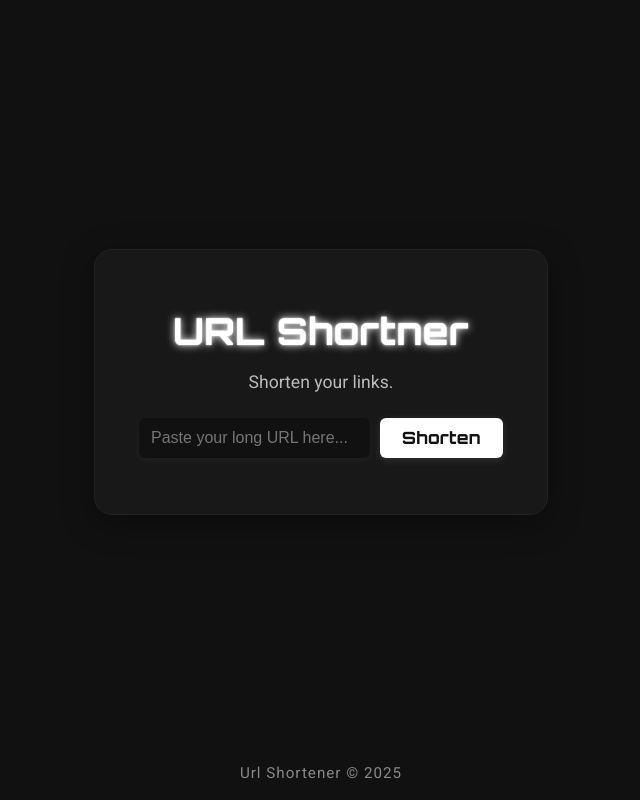
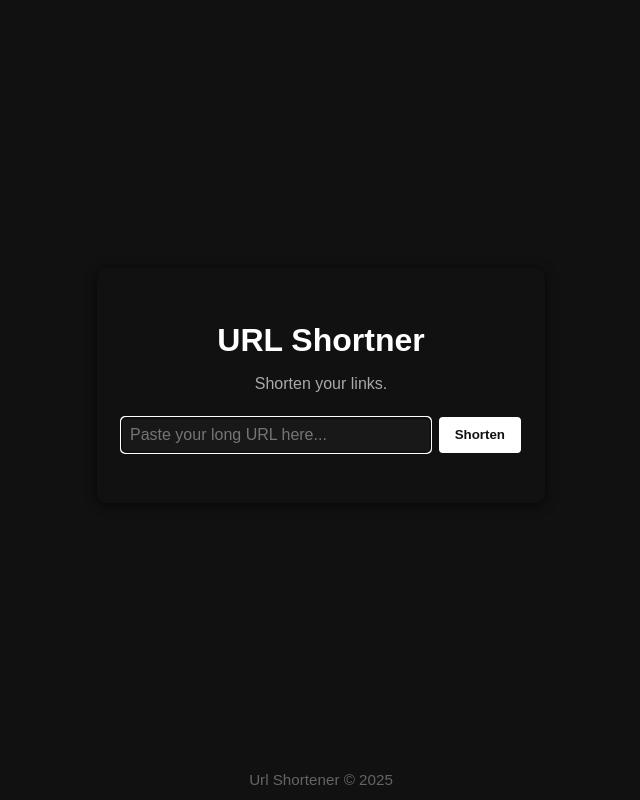
Before and after one commit to S-Swayam/url-shorte, a Flask app: page / in a window 1280 px wide. Shown: the whole page, without its empty margins (319-959 px from the left). Run offline with Flask 3, Linux system fonts and the light colour scheme.

Commit message:
Initial commit: Flask URL shortener

```diff
--- a/static/css/main.css
+++ b/static/css/main.css
@@ -1,14 +1,12 @@
 /* Main body styles */
 body {
-    font-family: 'Roboto', Arial, sans-serif;
+    font-family: Arial, sans-serif;
     background: #111;
+    color: #fff;
     margin: 0;
-    padding: 0;
     min-height: 100vh;
-    color: #fff;
     display: flex;
     flex-direction: column;
-    min-height: 100vh;
 }
 
 /* Center the main box */
@@ -21,88 +19,71 @@ body {
 
 /* Main container box */
 .container {
-    max-width: 420px;
-    background: #181818;
-    padding: 36px 44px 32px 44px;
-    border-radius: 18px;
-    box-shadow: 0 8px 32px 0 rgba(0,0,0,0.37);
-    border: 1px solid #222;
+    width: 100%;
+    max-width: 400px;
+    background: #111;
+    padding: 32px 24px;
+    border-radius: 10px;
+    box-shadow: 0 2px 12px #000a;
 }
 
 /* Title style */
 .title {
-    font-family: 'Orbitron', 'Roboto', Arial, sans-serif;
-    font-size: 2.2rem;
     text-align: center;
-    letter-spacing: 2px;
-    color: #fff;
-    margin-bottom: 0.2em;
-    text-shadow: 0 0 8px #fff, 0 0 2px #fff;
+    font-size: 2rem;
+    margin-bottom: 0.5em;
 }
 
 /* Subtitle style */
 .subtitle {
     text-align: center;
-    color: #bbb;
+    color: #aaa;
     margin-bottom: 1.5em;
-    font-size: 1.1em;
+    font-size: 1em;
 }
 
 /* Form styles */
 .shorten-form {
     display: flex;
-    gap: 10px;
-    margin-bottom: 24px;
+    gap: 8px;
+    margin-bottom: 18px;
 }
 input[type="url"] {
     flex: 1;
-    padding: 10px 12px;
-    border: none;
-    border-radius: 6px;
-    background: #222;
+    padding: 8px;
+    border: 1px solid #222;
+    border-radius: 4px;
+    background: #181818;
     color: #fff;
     font-size: 1em;
-    outline: none;
-    box-shadow: 0 2px 8px rgba(255,255,255,0.05);
-    transition: background 0.2s;
-}
-input[type="url"]:focus {
-    background: #111;
 }
 button {
-    padding: 10px 22px;
+    padding: 8px 16px;
     background: #fff;
     color: #111;
     border: none;
-    border-radius: 6px;
-    font-family: 'Orbitron', 'Roboto', Arial, sans-serif;
-    font-size: 1em;
-    font-weight: 700;
-    letter-spacing: 1px;
+    border-radius: 4px;
+    font-weight: bold;
     cursor: pointer;
-    box-shadow: 0 2px 8px rgba(255,255,255,0.12);
     transition: background 0.2s, color 0.2s;
 }
 button:hover {
-    background: #111;
+    background: #222;
     color: #fff;
-    border: 1px solid #fff;
 }
 
 /* Result box */
 .result {
     text-align: center;
-    margin-top: 28px;
-    background: #222;
-    padding: 16px 0 10px 0;
-    border-radius: 8px;
-    box-shadow: 0 0 8px #fff3;
+    margin-top: 18px;
+    background: #181818;
+    padding: 12px 0 8px 0;
+    border-radius: 6px;
 }
 .result a {
     color: #fff;
-    font-weight: 700;
+    font-weight: bold;
     word-break: break-all;
-    text-shadow: 0 0 4px #fff;
 }
 
 /* Flash messages */
@@ -110,18 +91,16 @@ button:hover {
     list-style: none;
     padding: 0;
     color: #ff3c6a;
-    margin-bottom: 18px;
+    margin-bottom: 12px;
     text-align: center;
-    font-weight: 700;
-    letter-spacing: 1px;
+    font-weight: bold;
 }
 
 /* Footer style */
 footer {
     text-align: center;
-    color: #bbb;
+    color: #888;
     font-size: 0.95em;
-    margin-bottom: 18px;
-    letter-spacing: 1px;
+    margin-bottom: 12px;
     opacity: 0.7;
 }
```
